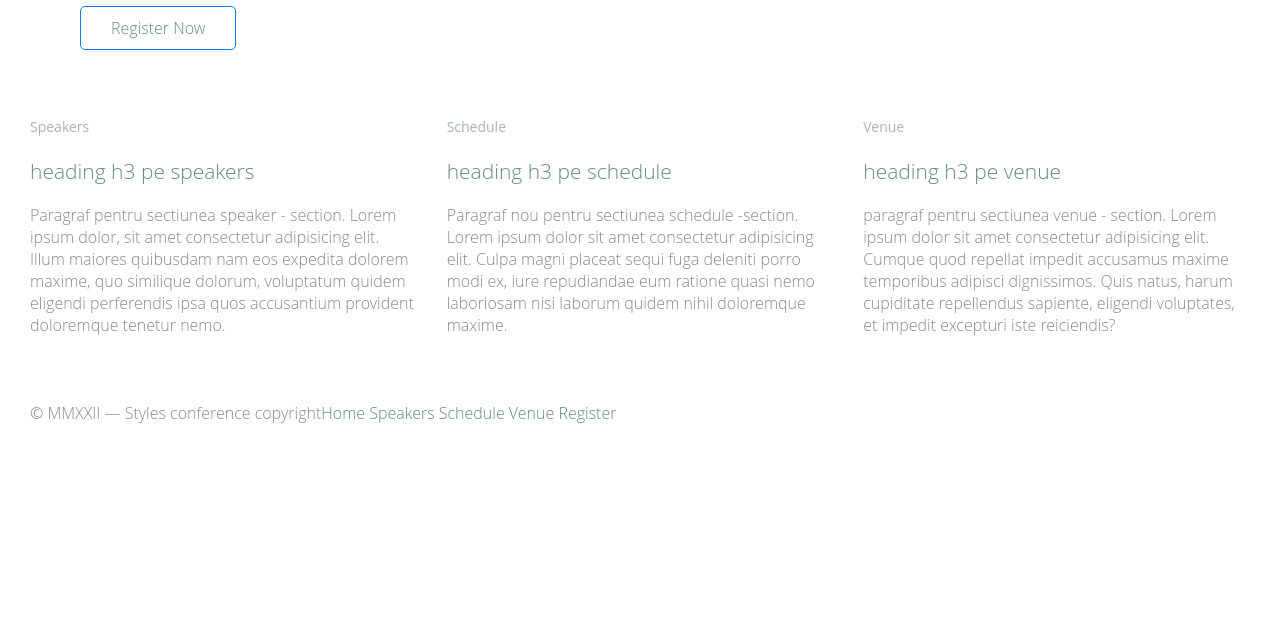
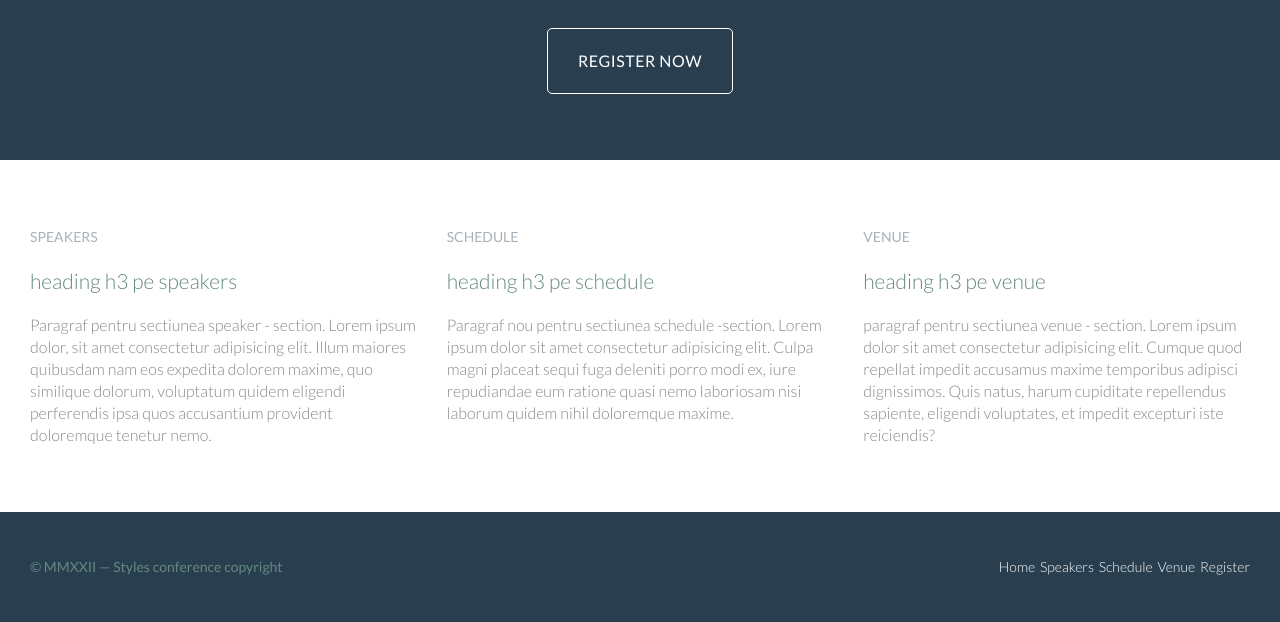
Before and after one commit to mailboxml/html-css, a plain HTML site: page index.html in a window 1280 px wide. Shown: the part 285-907 px from the top of the page. Before the commit the page ends 800 px from the top, so only its background shows below. Drawn offline with Linux system fonts and the light colour scheme.

Commit message:
Modificari html si css

```diff
--- a/assets/main.css
+++ b/assets/main.css
@@ -62,9 +62,9 @@ Custom styles
 
 
 body {
-
- color: #888;
-font: 300 16px/22px "Open Sans", "Helvetica Neue", Helvetica, Arial, sans-serif;
+background-color: #293f50;
+color: #888;
+font: 300 16px/22px Lato, "Open Sans", "Helvetica Neue", Helvetica, Arial, sans-serif;
 
 }
 
@@ -86,7 +86,7 @@ GRID
 
 .container {
 
-margin: 0 auto;
+margin: 0 auto;   /*centrare pe orizontala cu auto */
 padding-left: 30px;
 padding-right: 30px;
 width: 1280px;   /* <= Mai e nevoie de asta ??? Duplicat !  */
@@ -123,22 +123,46 @@ width: 1280px;
 
 }
 
-
-
 /*
 =======================
 CLEARFIX pentru FLOAT
 =======================
 */
 
-.clearfix::after  {
+
+.clearfix:before,
+.clearfix:after {
+  content: "";
+  display: table;
+}
+.clearfix:after {
+  clear: both;
+}
+.clearfix {
+  clear: both;
+  *zoom: 1;
+}
+
+
+/* Varianta scurta nu functioneaza fiindca adauga un spatiu deasupra headerului ! Logo are float left!
+ .clearfix::after  {
 
 content: "";
 display: table;
-clear: both;
+clear: both; */
 
+
+/*
+===================
+ROWS
+===================
+*/
+
+.row {
+  background: #fff;
+  min-width: 1280px;  /* daca folosesc doar width bkg nu depaseste dimensiunea grifului. daca pun margin:0 auto, il centreaza, dar tot al dimensiunea grid. min-width il duce pana in margeinea viewport-ului.*/
+  padding: 66px 0 44px 0;
 }
-
 
 
 /*
@@ -182,7 +206,7 @@ h5 {
 color: #a9b2b9;
 font-size: 14px;
 font-weight: 400;
-
+text-transform: uppercase;
 }
 
 strong {
@@ -212,6 +236,25 @@ a:hover {
   color: #a9b2b9;
 }
 
+
+p a {
+  border-bottom: 1px solid #dfe2e5;
+
+}
+
+.primary-header a,
+.primary-footer a {
+
+  color: #fff;
+
+}
+
+.primary-header a:hover,
+.primary-footer a:hover {
+
+  color: #648880;
+}
+
 /*
 ===================
 BUTTONS
@@ -220,16 +263,48 @@ BUTTONS
 
 .btn {
     border-radius: 5px;
+    color: #fff;
+    cursor: pointer;
     display: inline-block;
-    margin: 0;
+    font-weight: 400;
+    letter-spacing: .5px;
+    margin: 0;  /*remove any margins*/
+    text-transform: uppercase;
 
 }
 
 .btn-alt {
-    border: 1px solid #0c7ff3;
+    border: 1px solid #fff;
     padding: 10px 30px;
 
  }
+
+ .btn-alt:hover {
+
+background-color: #fff;
+color: #648880;
+
+ }
+
+/*
+===================
+Navigation
+===================
+*/
+
+.nav {
+  text-align: right;
+  word-spacing: 2px;
+}
+
+.primary-nav {
+
+  font-size: 14px;
+  font-weight: 400;
+  letter-spacing: .5px;
+  text-transform: uppercase;
+}
+
 
 
  /*
@@ -239,13 +314,28 @@ HOME PAGE
 */
 
 .hero {
-    padding: 22px 80px 66px 80px;
+  color: #fff;
+  line-height: 44px;
+  padding: 22px 80px 66px 80px;
+  text-align: center;
 
     /* introduse de mine */
     /* margin: 10px auto;
     border-radius: 25px;
     border: 2px solid rgb(226, 6, 6, .3); */
+}
 
+.teaser a:hover h3 {
+  color: #a9b2b9;
+}
+
+.hero h2 {
+  font-size: 36px;
+}
+
+.hero p {
+  font-size: 24px;
+  font-weight: 100;
 }
 
 /*
@@ -258,10 +348,20 @@ Primary Header
     border-top: 9px solid #648880;
     float: left;
     font-size: 48px;
+    font-weight: 100;
+    letter-spacing: .5px;
     line-height: 44px;
     padding: 40px 0 22px 0;
+    text-transform: uppercase;
+}
 
+.tagline {
+  margin: 66px 0 22px 0;
+  text-align: right;
 }
+
+
+
 
 /*
 =======================
@@ -283,10 +383,13 @@ Primary Footer
 ===================
 */
 .primary-footer {
+    color: #648880;
+    font-size: 14px;
     padding-bottom: 44px;
     padding-top: 44px;
 }
 
 .primary-footer small {
     float: left;
+    font-weight: 400;
 }
--- a/index.html
+++ b/index.html
@@ -4,7 +4,13 @@
 <head>
 <meta charset="utf-8">
 <title>Titlu fisier index</title>
+<meta name="robots" content="noindex, nofollow" /> <!--  de schimbat in: <meta name="robots" content="index, follow" />   follow/nofolow in meta se aplica intregii pagini, daca trebuie altceva. se aplica separat linkului -->
+<meta name="description" content="This is an example of a meta description. This will often show up in search results. recommend descriptions between 50 and 160 characters. meta description can, however, impact a page's click-through rate (CTR) in Google SERP.neither meta descriptions nor meta keywords factor into Google's ranking algorithms for web search">
+<link rel="canonical" href="http://example.com/" />   <!--  If you have pages on your site that are almost identical, then you may need to inform search engines which one to prioritize. Or you might have syndicated content on your site which was republished elsewhere. You can do both of these things without incurring a duplicate content penalty  -->
 <link rel="stylesheet" href="assets/main.css">
+<link rel="preconnect" href="https://fonts.googleapis.com">
+<link rel="preconnect" href="https://fonts.gstatic.com" crossorigin>
+<link href="https://fonts.googleapis.com/css2?family=Lato:wght@100;300;400&display=swap" rel="stylesheet">
 
  </head>
 
@@ -12,17 +18,17 @@
 
   <!-- Sectiune Header -->
 
-  <header class="container clearfix">
+  <header class="primary-header container clearfix">
 
 
   <h1 class="logo">
-     <a href="index.html">Styles<br> Conferece - titlu </a>
+     <a href="index.html">Styles<br> Conferece </a>
   </h1>
 
 
-  <h3>August 9 &dash; 29 &mdash; Craiova</h3>
+  <h3 class="tagline">August 9 &dash; 29 &mdash; Craiova</h3>
 
-  <nav>
+  <nav class="nav primary-nav">
     <a href="index.html">Home</a>
     <a href="speakers.html">Speakers</a>
     <a href="schedule.html">Schedule</a>
@@ -47,9 +53,10 @@
 
 
 
-<section class="grid">
+<section class="row">
+  <div class="grid">
 
-    <section class="col-1-3">
+    <section class="teaser col-1-3">
   <a href="speakers.html">
   <h5>Speakers</h5>
   <h3> heading h3 pe speakers</h3>
@@ -58,7 +65,7 @@
 
     </section><!--
 
- --><section class="col-1-3">
+ --><section class="teaser col-1-3">
   <a href="schedule.html">
   <h5>Schedule</h5>
   <h3> heading h3 pe schedule</h3>
@@ -66,7 +73,7 @@
   <p>Paragraf nou pentru sectiunea schedule -section. Lorem ipsum dolor sit amet consectetur adipisicing elit. Culpa magni placeat sequi fuga deleniti porro modi ex, iure repudiandae eum ratione quasi nemo laboriosam nisi laborum quidem nihil doloremque maxime.</p>
   </section><!--
 
- --><section class="col-1-3">
+ --><section class="teaser col-1-3">
     <a href="venue.html">
     <h5>Venue</h5>
     <h3> heading h3 pe venue</h3>
@@ -74,6 +81,7 @@
     <p>paragraf pentru sectiunea venue - section. Lorem ipsum dolor sit amet consectetur adipisicing elit. Cumque quod repellat impedit accusamus maxime temporibus adipisci dignissimos. Quis natus, harum cupiditate repellendus sapiente, eligendi voluptates, et impedit excepturi iste reiciendis?</p>
   </section>
 
+</div>
 </section>
 
 
@@ -84,7 +92,7 @@
 
   <small>&copy; MMXXII &mdash; Styles conference copyright</small>
 
-  <nav>
+  <nav class="nav">
     <a href="index.html">Home</a>
     <a href="speakers.html">Speakers</a>
     <a href="schedule.html">Schedule</a>
```
Also changed, not shown: register.html (+9 -7 lines), schedule.html (+10 -12 lines), speakers.html (+11 -8 lines), venue.html (+8 -10 lines).
